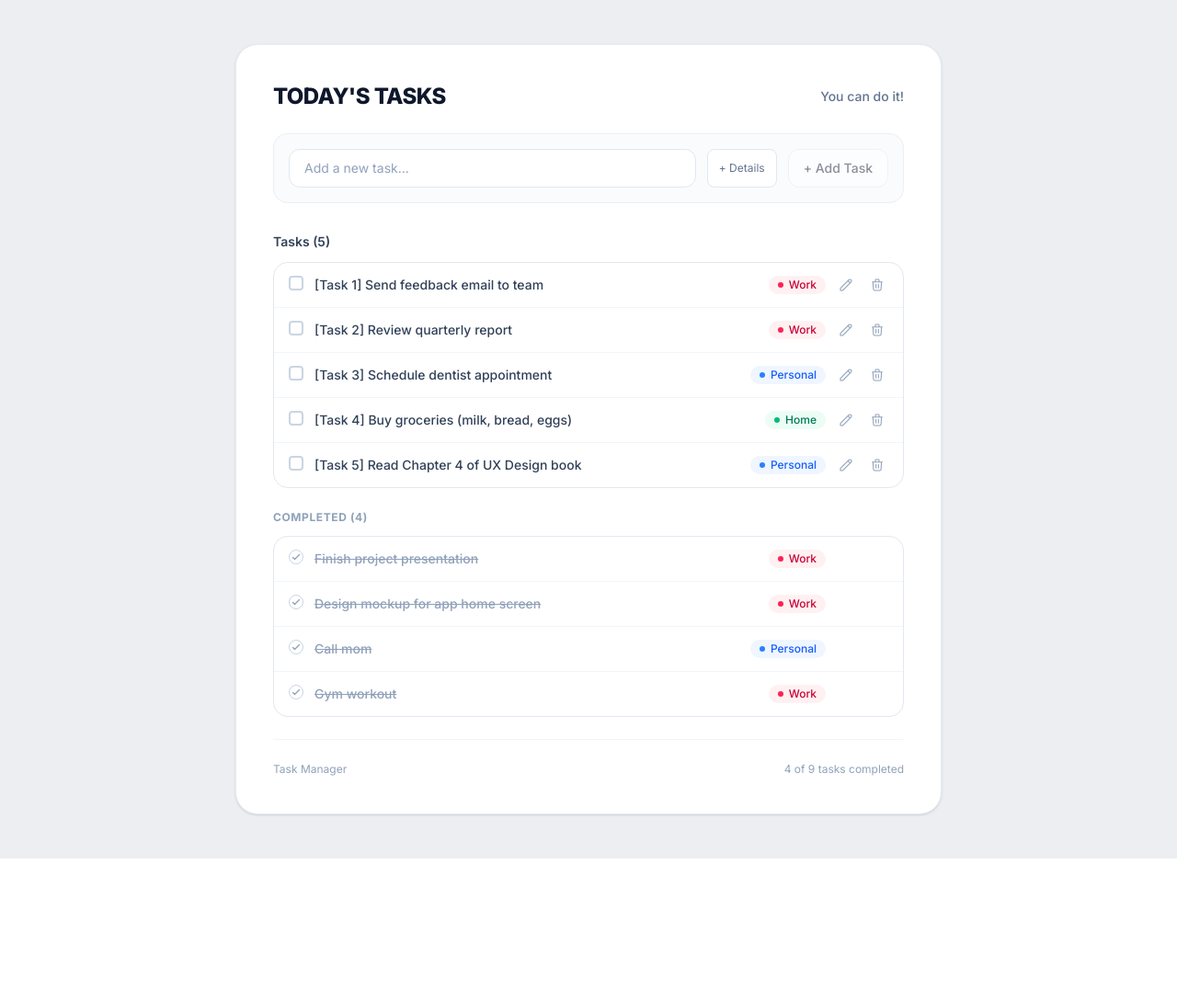
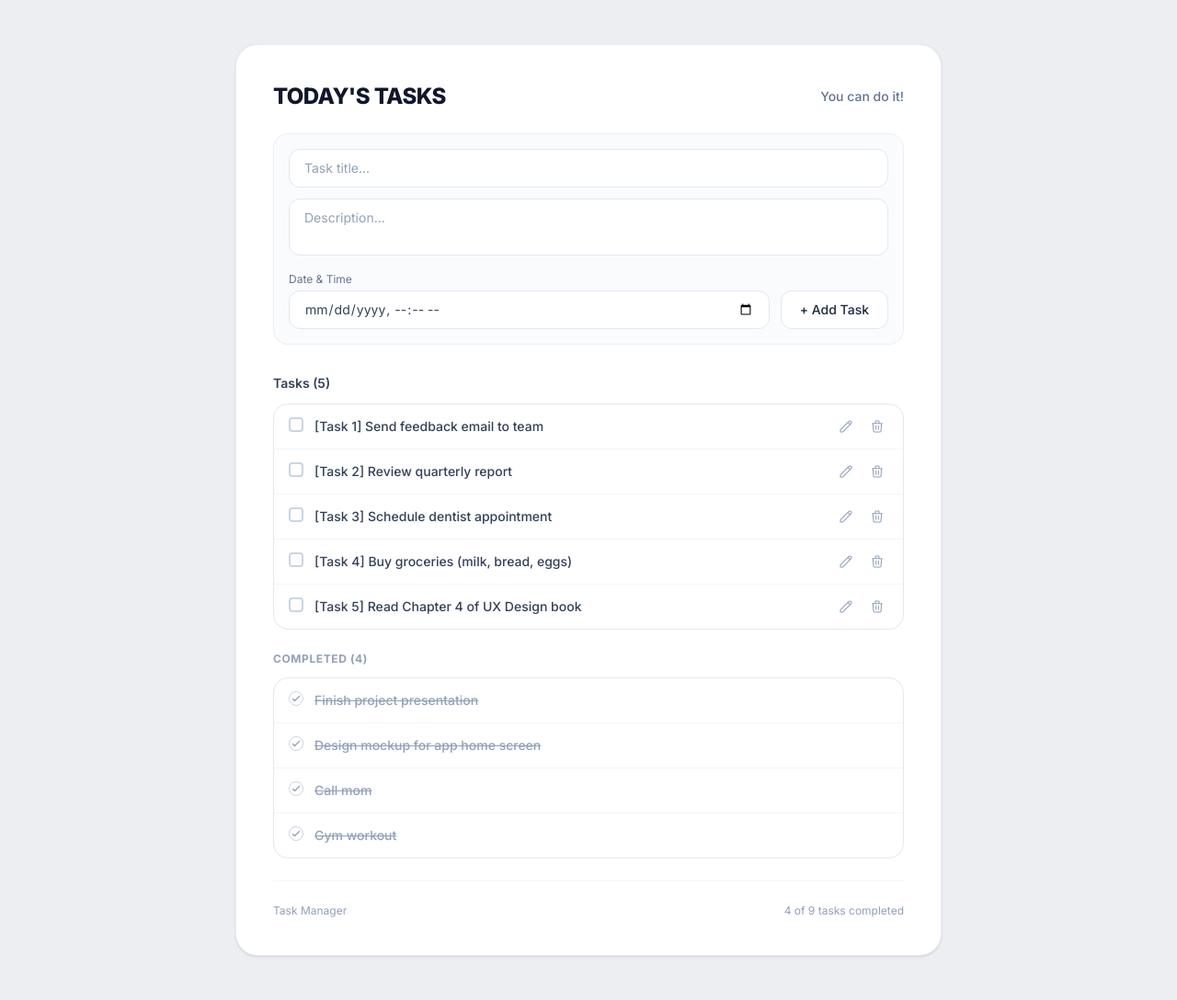
Before and after one commit to CodewithMark23/laravel-react-task-manager, a Laravel app: page /tasks in a window 1280 px wide. Shown: the whole page at 92% size. Before the commit the page ends 934 px from the top, so only its background shows below. Run offline with Laravel 12, Linux system fonts and the light colour scheme; data comes from the database, SQL or seed files in the repository; style sheets or scripts are compiled from the project's sources; some libraries are stand-ins or nearby versions.

Commit message:
fix(frontend): remove category badges, disable edit on completed tasks, make add form fields always visible and required

```diff
--- a/backend/resources/js/Pages/Tasks/Index.jsx
+++ b/backend/resources/js/Pages/Tasks/Index.jsx
@@ -16,13 +16,12 @@ function formatDateTimeLabel(dt) {
 }
 
 export default function Index({ tasks = [] }) {
-    const { data, setData, post, processing, reset } = useForm({
+    const { data, setData, post, processing, reset, errors } = useForm({
         title: '',
         description: '',
         date_time: '',
     });
 
-    const [showAddDetails, setShowAddDetails] = useState(false);
     const [editingTaskId, setEditingTaskId] = useState(null);
     const [editForm, setEditForm] = useState({
         title: '',
@@ -32,18 +31,17 @@ export default function Index({ tasks = [] }) {
 
     function addTask(e) {
         e.preventDefault();
-        if (!data.title.trim()) return;
 
         post('/tasks', {
             preserveScroll: true,
-            onSuccess: () => {
-                reset();
-                setShowAddDetails(false);
-            },
+            onSuccess: () => reset(),
         });
     }
 
     function toggleTask(task) {
+        // Cancel any active edit when toggling
+        if (editingTaskId === task.id) setEditingTaskId(null);
+
         router.patch(`/tasks/${task.id}`, {
             is_done: !task.is_done,
         }, {
@@ -82,28 +80,16 @@ export default function Index({ tasks = [] }) {
         setEditingTaskId(null);
     }
 
-    // Category styling helper
-    function getTaskCategory(title = '') {
-        const lower = title.toLowerCase();
-        if (lower.includes('work') || lower.includes('report') || lower.includes('email') || lower.includes('presentation') || lower.includes('mockup')) {
-            return { name: 'Work', bg: 'bg-rose-50 text-rose-700', dot: 'bg-rose-500' };
-        }
-        if (lower.includes('home') || lower.includes('groceries') || lower.includes('milk') || lower.includes('clean')) {
-            return { name: 'Home', bg: 'bg-emerald-50 text-emerald-700', dot: 'bg-emerald-500' };
-        }
-        return { name: 'Personal', bg: 'bg-blue-50 text-blue-600', dot: 'bg-blue-500' };
-    }
-
     const activeTasks = tasks.filter((t) => !t.is_done);
     const completedTasks = tasks.filter((t) => t.is_done);
 
-    // Inline edit form — shared between active and completed tasks
+    // Inline edit form — only for active tasks
     function renderEditForm(task) {
         return (
             <form
                 key={task.id}
                 onSubmit={(e) => saveEditing(e, task.id)}
-                className="p-4 bg-slate-50/90 flex flex-col gap-3 transition border-b border-slate-100"
+                className="p-4 bg-slate-50/90 flex flex-col gap-3 border-b border-slate-100"
             >
                 <div className="text-xs font-semibold text-slate-600 uppercase tracking-wide">Edit Task</div>
 
@@ -120,8 +106,9 @@ export default function Index({ tasks = [] }) {
                     rows="2"
                     value={editForm.description}
                     onChange={(e) => setEditForm({ ...editForm, description: e.target.value })}
-                    placeholder="Description (optional)..."
+                    placeholder="Description..."
                     className="border border-slate-300 rounded-lg px-3 py-2 text-xs bg-white focus:outline-none focus:border-indigo-500 resize-none"
+                    required
                 />
 
                 <div className="flex flex-col sm:flex-row gap-2 items-start sm:items-center">
@@ -132,6 +119,7 @@ export default function Index({ tasks = [] }) {
                             value={editForm.date_time}
                             onChange={(e) => setEditForm({ ...editForm, date_time: e.target.value })}
                             className="w-full border border-slate-300 rounded-lg px-3 py-2 text-xs bg-white focus:outline-none focus:border-indigo-500 text-slate-700"
+                            required
                         />
                     </div>
                     <div className="flex gap-2 sm:mt-5">
@@ -154,9 +142,8 @@ export default function Index({ tasks = [] }) {
         );
     }
 
-    // Task row rendering — shared between active and completed
+    // Task row rendering
     function renderTaskRow(task, isCompleted = false) {
-        const cat = getTaskCategory(task.title);
         const timeLabel = formatDateTimeLabel(task.date_time);
 
         return (
@@ -201,31 +188,32 @@ export default function Index({ tasks = [] }) {
                     </div>
                 </div>
 
-                {/* Right: Badge + Time + Edit + Delete */}
+                {/* Right: Time + Edit (active only) + Delete */}
                 <div className="flex items-center gap-2.5 shrink-0">
-                    <span className={`text-xs px-2.5 py-0.5 rounded-full font-medium flex items-center gap-1.5 ${cat.bg}`}>
-                        <span className={`w-1.5 h-1.5 rounded-full ${cat.dot}`}></span>
-                        {cat.name}
-                    </span>
-
                     {timeLabel && (
                         <span className="text-xs text-slate-400 flex items-center gap-1">
-                            <span className="text-slate-300">•</span>
+                            <svg className="w-3 h-3 text-slate-300" fill="none" stroke="currentColor" viewBox="0 0 24 24">
+                                <path strokeLinecap="round" strokeLinejoin="round" strokeWidth="2" d="M12 8v4l3 3m6-3a9 9 0 11-18 0 9 9 0 0118 0z" />
+                            </svg>
                             {timeLabel}
                         </span>
                     )}
 
+                    {/* Edit — only for active tasks */}
+                    {!isCompleted && (
                         <button
                             type="button"
                             onClick={() => startEditing(task)}
-                        className={`text-slate-400 hover:text-indigo-600 p-1 rounded transition ${isCompleted ? 'opacity-0 group-hover:opacity-100' : ''}`}
+                            className="text-slate-400 hover:text-indigo-600 p-1 rounded transition"
                             title="Edit task"
                         >
                             <svg className="w-4 h-4" fill="none" stroke="currentColor" viewBox="0 0 24 24">
                                 <path strokeLinecap="round" strokeLinejoin="round" strokeWidth="1.6" d="M15.232 5.232l3.536 3.536m-2.036-5.036a2.5 2.5 0 113.536 3.536L6.5 21.036H3v-3.572L16.732 3.732z" />
                             </svg>
                         </button>
+                    )}
 
+                    {/* Delete — always visible */}
                     <button
                         type="button"
                         onClick={() => deleteTask(task.id)}
@@ -254,57 +242,55 @@ export default function Index({ tasks = [] }) {
                     <span className="text-sm font-medium text-slate-500">You can do it!</span>
                 </div>
 
-                {/* Add Task Form */}
-                <form onSubmit={addTask} className="mb-8 bg-slate-50/70 p-4 rounded-2xl border border-slate-200/60">
-                    <div className="flex gap-3">
+                {/* Add Task Form — description and date_time always visible and required */}
+                <form onSubmit={addTask} className="mb-8 bg-slate-50/70 p-4 rounded-2xl border border-slate-200/60 flex flex-col gap-3">
+                    <div>
                         <input
                             type="text"
                             value={data.title}
                             onChange={(e) => setData('title', e.target.value)}
-                            placeholder="Add a new task..."
+                            placeholder="Task title..."
                             disabled={processing}
-                            className="flex-1 border border-slate-200 rounded-xl px-4 py-2.5 text-sm text-slate-700 placeholder-slate-400 focus:outline-none focus:border-slate-400 bg-white"
+                            className="w-full border border-slate-200 rounded-xl px-4 py-2.5 text-sm text-slate-700 placeholder-slate-400 focus:outline-none focus:border-slate-400 bg-white"
+                            required
                         />
-                        <button
-                            type="button"
-                            onClick={() => setShowAddDetails(!showAddDetails)}
-                            className="text-xs text-slate-500 hover:text-slate-700 px-3 py-2 rounded-lg border border-slate-200 bg-white transition"
-                        >
-                            {showAddDetails ? '− Less' : '+ Details'}
-                        </button>
-                        <button
-                            type="submit"
-                            disabled={processing || !data.title.trim()}
-                            className="border border-slate-200 hover:bg-slate-50 disabled:opacity-50 text-slate-800 font-medium px-4 py-2.5 rounded-xl text-sm flex items-center gap-1.5 transition bg-white"
-                        >
-                            <span>+ Add Task</span>
-                        </button>
+                        {errors.title && <p className="text-xs text-rose-500 mt-1">{errors.title}</p>}
                     </div>
 
-                    {/* Optional fields with date/time picker */}
-                    {showAddDetails && (
-                        <div className="grid grid-cols-1 sm:grid-cols-2 gap-3 mt-3 pt-3 border-t border-slate-200/60">
                     <div>
-                                <label className="text-xs text-slate-500 mb-1 block">Description</label>
-                                <input
-                                    type="text"
+                        <textarea
+                            rows="2"
                             value={data.description}
                             onChange={(e) => setData('description', e.target.value)}
-                                    placeholder="Optional description..."
-                                    className="w-full border border-slate-200 rounded-xl px-3 py-2 text-xs text-slate-700 placeholder-slate-400 focus:outline-none focus:border-slate-400 bg-white"
+                            placeholder="Description..."
+                            disabled={processing}
+                            className="w-full border border-slate-200 rounded-xl px-4 py-2.5 text-sm text-slate-700 placeholder-slate-400 focus:outline-none focus:border-slate-400 bg-white resize-none"
+                            required
                         />
+                        {errors.description && <p className="text-xs text-rose-500 mt-1">{errors.description}</p>}
                     </div>
-                            <div>
+
+                    <div className="flex flex-col sm:flex-row gap-3 items-end">
+                        <div className="flex-1 w-full">
                             <label className="text-xs text-slate-500 mb-1 block">Date & Time</label>
                             <input
                                 type="datetime-local"
                                 value={data.date_time}
                                 onChange={(e) => setData('date_time', e.target.value)}
-                                    className="w-full border border-slate-200 rounded-xl px-3 py-2 text-xs text-slate-700 focus:outline-none focus:border-slate-400 bg-white"
+                                disabled={processing}
+                                className="w-full border border-slate-200 rounded-xl px-4 py-2.5 text-sm text-slate-700 focus:outline-none focus:border-slate-400 bg-white"
+                                required
                             />
+                            {errors.date_time && <p className="text-xs text-rose-500 mt-1">{errors.date_time}</p>}
                         </div>
+                        <button
+                            type="submit"
+                            disabled={processing}
+                            className="border border-slate-200 hover:bg-slate-50 disabled:opacity-50 text-slate-800 font-medium px-5 py-2.5 rounded-xl text-sm flex items-center gap-1.5 transition bg-white shrink-0"
+                        >
+                            + Add Task
+                        </button>
                     </div>
-                    )}
                 </form>
 
                 {/* Active Tasks */}
@@ -332,11 +318,7 @@ export default function Index({ tasks = [] }) {
                             COMPLETED ({completedTasks.length})
                         </h2>
                         <div className="divide-y divide-slate-100 bg-white border border-slate-200 rounded-2xl overflow-hidden">
-                            {completedTasks.map((task) =>
-                                editingTaskId === task.id
-                                    ? renderEditForm(task)
-                                    : renderTaskRow(task, true)
-                            )}
+                            {completedTasks.map((task) => renderTaskRow(task, true))}
                         </div>
                     </div>
                 )}
```
Lines whose indentation alone changed are shown as unchanged.
